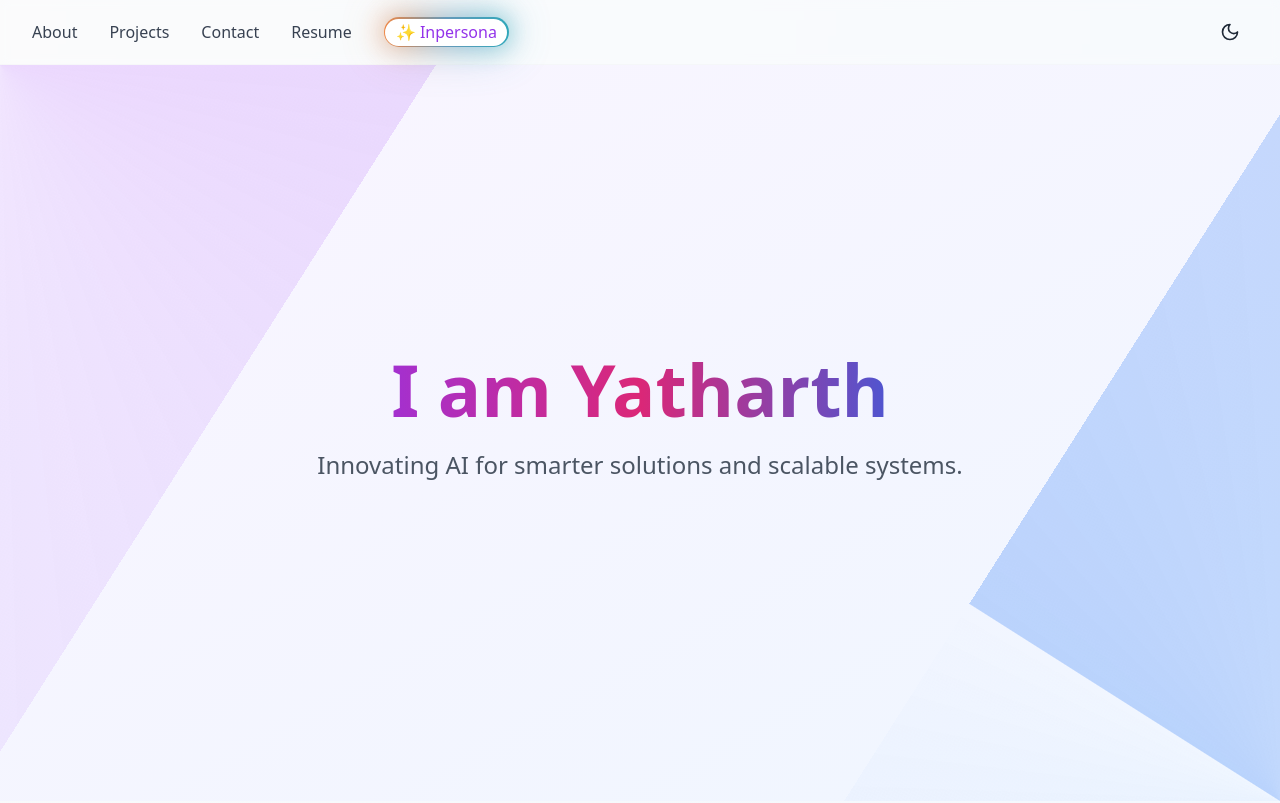
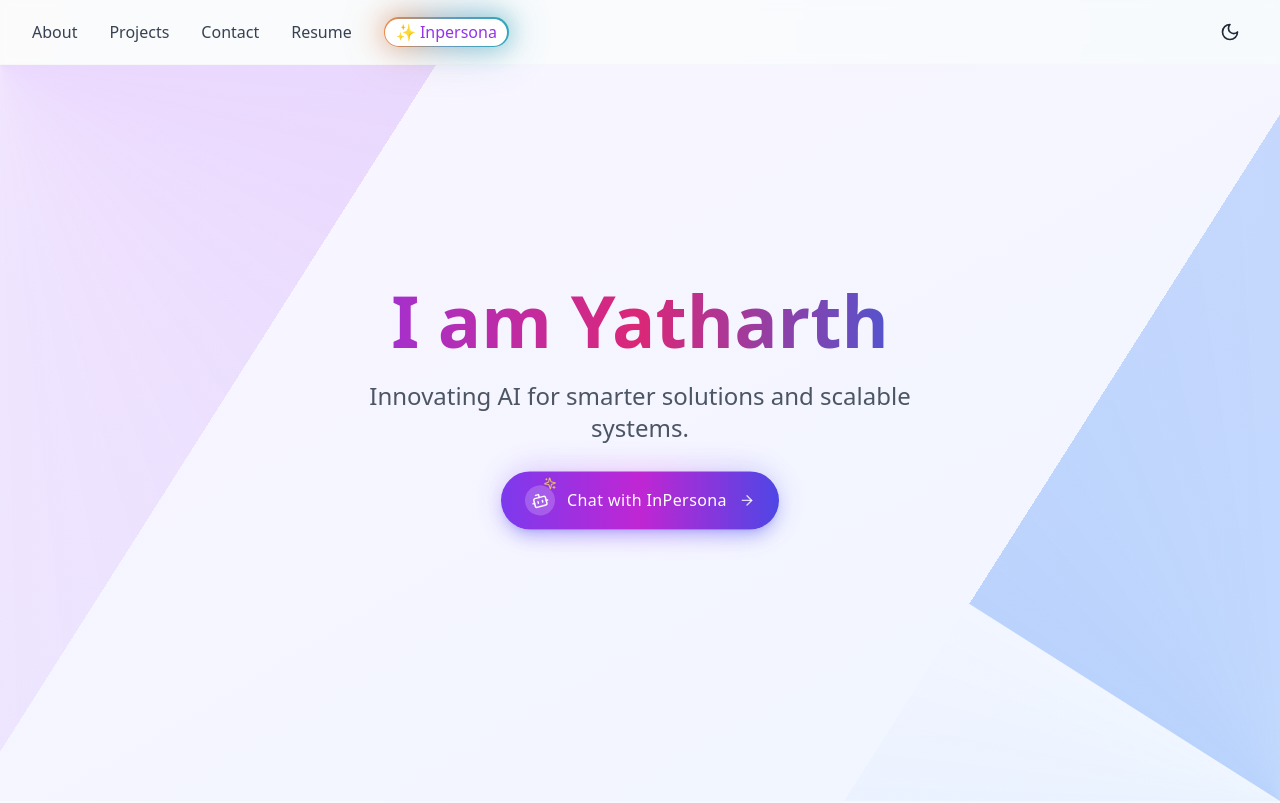
Before and after one commit to yatharthk2/odyssey, a Next.js app in the folder frontend/: page / in a window 1280 px wide. Shown: the top 803 px of the page. Built offline with nearby package versions, Linux system fonts and the light colour scheme.

Commit message:
Add InpersonaButton component with animated effects and update Hero component layout

```diff
--- a/frontend/pages/components/Hero.tsx
+++ b/frontend/pages/components/Hero.tsx
@@ -1,5 +1,7 @@
+import React from 'react';
+import { motion } from 'framer-motion';
 import config from '../index.json';
-import { motion } from 'framer-motion';
+import InpersonaButton from './InpersonaButton';
 
 export default function Hero() {
   return (
@@ -8,7 +10,7 @@ export default function Hero() {
       <div className="absolute inset-0 bg-gradient-to-br from-purple-50 to-blue-50 dark:from-purple-900/20 dark:to-blue-900/20" />
 
       {/* Content */}
-      <div className="relative z-10 text-center">
+      <div className="relative z-10 text-center max-w-4xl mx-auto">
         <motion.h1
           initial={{ opacity: 0, y: 20 }}
           animate={{ opacity: 1, y: 0 }}
@@ -22,16 +24,52 @@ export default function Hero() {
           initial={{ opacity: 0, y: 20 }}
           animate={{ opacity: 1, y: 0 }}
           transition={{ duration: 0.5, delay: 0.2 }}
-          className="text-lg sm:text-xl md:text-2xl text-gray-600 dark:text-gray-300 mb-6 sm:mb-8 max-w-2xl mx-auto"
+          className="text-lg sm:text-xl md:text-2xl text-gray-600 dark:text-gray-300 mb-6 sm:mb-8 max-w-2xl mx-auto px-4"
         >
           {config.hero.subtitle}
         </motion.p>
+
+        {/* InPersona Button with subtle floating animation - mobile optimized */}
+        <motion.div
+          className="mt-6 sm:mt-8 mb-8 sm:mb-12"
+          initial={{ opacity: 0 }}
+          animate={{
+            opacity: 1,
+            y: [0, -5, 0]
+          }}
+          transition={{
+            delay: 0.3,
+            y: {
+              delay: 0.8,
+              duration: 2.5,
+              repeat: Infinity,
+              repeatType: "reverse",
+              ease: "easeInOut"
+            }
+          }}
+        >
+          {/* Subtle shimmer effect behind button */}
+          <div className="relative mx-auto w-fit">
+            <motion.div
+              className="absolute -inset-1 rounded-full bg-gradient-to-r from-purple-400/20 via-fuchsia-400/20 to-blue-400/20 blur-lg opacity-0"
+              animate={{
+                opacity: [0, 0.7, 0],
+              }}
+              transition={{
+                duration: 3,
+                repeat: Infinity,
+                delay: 1.5
+              }}
+            />
+            <InpersonaButton className="touch-manipulation" />
+          </div>
+        </motion.div>
 
         {/* Call to action buttons */}
         <motion.div
           initial={{ opacity: 0, y: 20 }}
           animate={{ opacity: 1, y: 0 }}
-          transition={{ duration: 0.5, delay: 0.4 }}
+          transition={{ duration: 0.5, delay: 0.5 }}
           className="flex flex-col sm:flex-row gap-4 justify-center"
         >
           {/* Add your CTA buttons here */}
--- /dev/null
+++ b/frontend/pages/components/InpersonaButton.tsx
@@ -0,0 +1,140 @@
+import React, { useState, useEffect } from 'react';
+import { motion } from 'framer-motion';
+import Link from 'next/link';
+import { Bot, ArrowRight, Sparkles } from 'lucide-react';
+
+interface InpersonaButtonProps {
+  className?: string;
+}
+
+const InpersonaButton: React.FC<InpersonaButtonProps> = ({
+  className = ''
+}) => {
+  const [isPulsing, setIsPulsing] = useState(true);
+  const [isHovered, setIsHovered] = useState(false);
+
+  // Stop continuous pulsing after a few iterations to avoid distraction
+  useEffect(() => {
+    const timer = setTimeout(() => {
+      setIsPulsing(false);
+    }, 12000);
+
+    return () => clearTimeout(timer);
+  }, []);
+
+  return (
+    <div className={`relative group ${className}`}>
+      {/* Outer glow effect */}
+      <motion.div
+        className="absolute inset-0 rounded-full bg-gradient-to-r from-violet-500/50 via-fuchsia-500/50 to-indigo-500/50 blur-lg opacity-75"
+        initial={{ scale: 0.8, opacity: 0 }}
+        animate={{
+          scale: isPulsing ? [0.8, 1.1, 0.9] : 1,
+          opacity: isPulsing ? [0.5, 0.8, 0.5] : 0.7
+        }}
+        transition={{
+          duration: 3,
+          repeat: isPulsing ? Infinity : 0,
+          ease: "easeInOut"
+        }}
+      />
+
+      {/* Changed the Link href from "/inpersona" to "/loading" */}
+      <Link href="/loading">
+        <motion.button
+          className="relative flex items-center gap-2 sm:gap-3 px-4 sm:px-6 py-2.5 sm:py-3.5 rounded-full bg-gradient-to-r from-violet-600 via-fuchsia-600 to-indigo-600 text-white shadow-lg hover:shadow-xl shadow-indigo-500/30 hover:shadow-indigo-500/40"
+          whileHover={{ scale: 1.05 }}
+          whileTap={{ scale: 0.98 }}
+          initial={{ opacity: 0, y: 20 }}
+          animate={{ opacity: 1, y: 0 }}
+          transition={{ duration: 0.5 }}
+          onMouseEnter={() => setIsHovered(true)}
+          onMouseLeave={() => setIsHovered(false)}
+          // Add touch events to trigger hover effect on mobile
+          onTouchStart={() => setIsHovered(true)}
+          onTouchEnd={() => {
+            // Delay the hover state removal slightly for better visual feedback on touch
+            setTimeout(() => setIsHovered(false), 150);
+          }}
+        >
+          {/* Animated icon container */}
+          <motion.div
+            className="relative flex items-center justify-center bg-white/20 rounded-full p-1.5"
+            animate={{
+              rotate: isPulsing ? [0, 15, -15, 0] : 0,
+            }}
+            transition={{
+              duration: 4,
+              repeat: isPulsing ? Infinity : 0,
+              ease: "easeInOut"
+            }}
+          >
+            <Bot size={16} className="text-white sm:hidden" />
+            <Bot size={18} className="text-white hidden sm:block" />
+
+            {/* Sparkle icon */}
+            <motion.div
+              className="absolute -top-1 -right-1"
+              animate={{
+                scale: [1, 1.5, 1],
+                opacity: [0.5, 1, 0.5],
+                rotate: [0, 180, 360]
+              }}
+              transition={{
+                repeat: Infinity,
+                duration: 3,
+                ease: "easeInOut"
+              }}
+            >
+              <Sparkles size={8} className="text-yellow-300 sm:hidden" />
+              <Sparkles size={10} className="text-yellow-300 hidden sm:block" />
+            </motion.div>
+          </motion.div>
+
+          <span className="font-medium tracking-wide text-sm sm:text-base">Chat with InPersona</span>
+
+          {/* Animated arrow */}
+          <motion.div
+            animate={{ x: isHovered ? 5 : 0 }}
+            transition={{ type: "spring", stiffness: 300 }}
+            className="ml-auto"
+          >
+            <ArrowRight size={14} className="text-white/80 sm:hidden" />
+            <ArrowRight size={16} className="text-white/80 hidden sm:block" />
+          </motion.div>
+        </motion.button>
+      </Link>
+
+      {/* Interactive particle effects on hover/touch */}
+      {isHovered && (
+        <>
+          {[...Array(5)].map((_, i) => (
+            <motion.div
+              key={i}
+              className="absolute h-1 w-1 sm:h-1.5 sm:w-1.5 rounded-full bg-indigo-300"
+              initial={{
+                opacity: 0,
+                scale: 0,
+                x: 0,
+                y: 0,
+              }}
+              animate={{
+                opacity: [0, 1, 0],
+                scale: [0, 1, 0.5],
+                x: Math.random() * 40 - 20,
+                y: Math.random() * 40 - 20,
+              }}
+              transition={{
+                duration: 1.5,
+                delay: i * 0.1,
+                ease: "easeOut",
+              }}
+            />
+          ))}
+        </>
+      )}
+    </div>
+  );
+};
+
+export default InpersonaButton;
```
